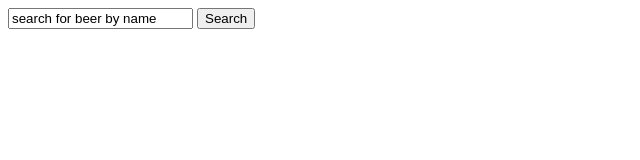
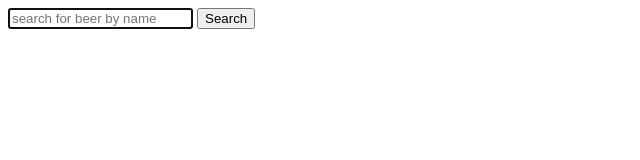
Before and after one commit to goodgriefkev/Beer-List, a plain HTML site: page index.html in a window 1280 px wide. Shown: the whole page, without its empty margins (0-640 px from the left). Drawn offline with nearby package versions, Linux system fonts and the light colour scheme; no server answers.

Commit message:
added autofocus and placeholder attributes to search box

```diff
--- a/index.html
+++ b/index.html
@@ -2,7 +2,7 @@
 <html lang="en" dir="ltr">
   <head>
     <meta charset="utf-8">
-    <title></title>
+    <title>BEER HUNTER</title>
     <link rel="stylesheet" href="style.css">
     <script
       src="https://code.jquery.com/jquery-3.4.0.min.js"
@@ -13,7 +13,7 @@
   <body>
     <div id='main'>
       <form class="">
-        <input id='search-box' type='text' value='search for beer by name'>
+        <input id='search-box' type='text' placeholder='search for beer by name' autofocus>
         <input id='search-btn' type='submit' value='Search'>
       </form>
     </div>
```
